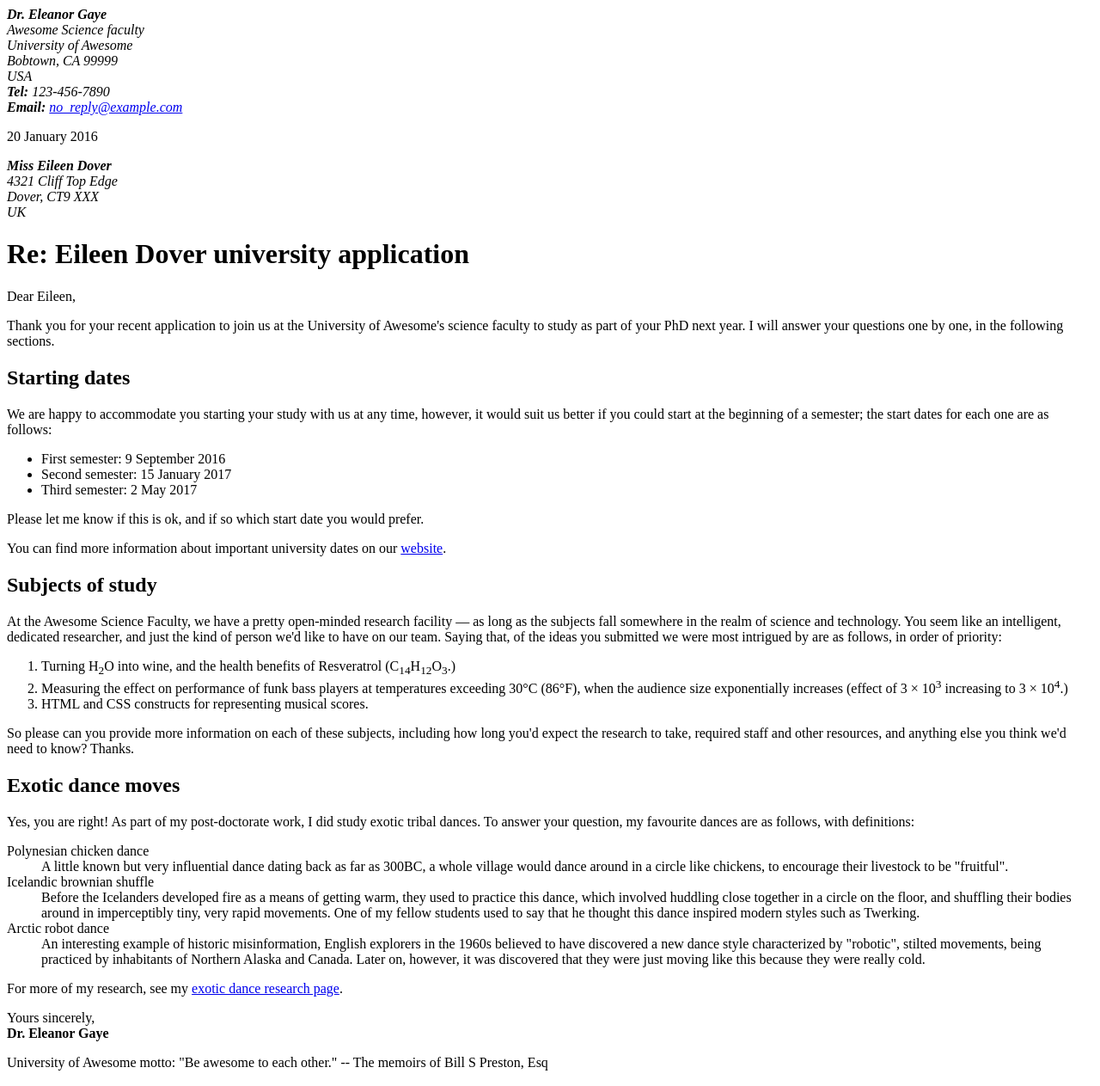
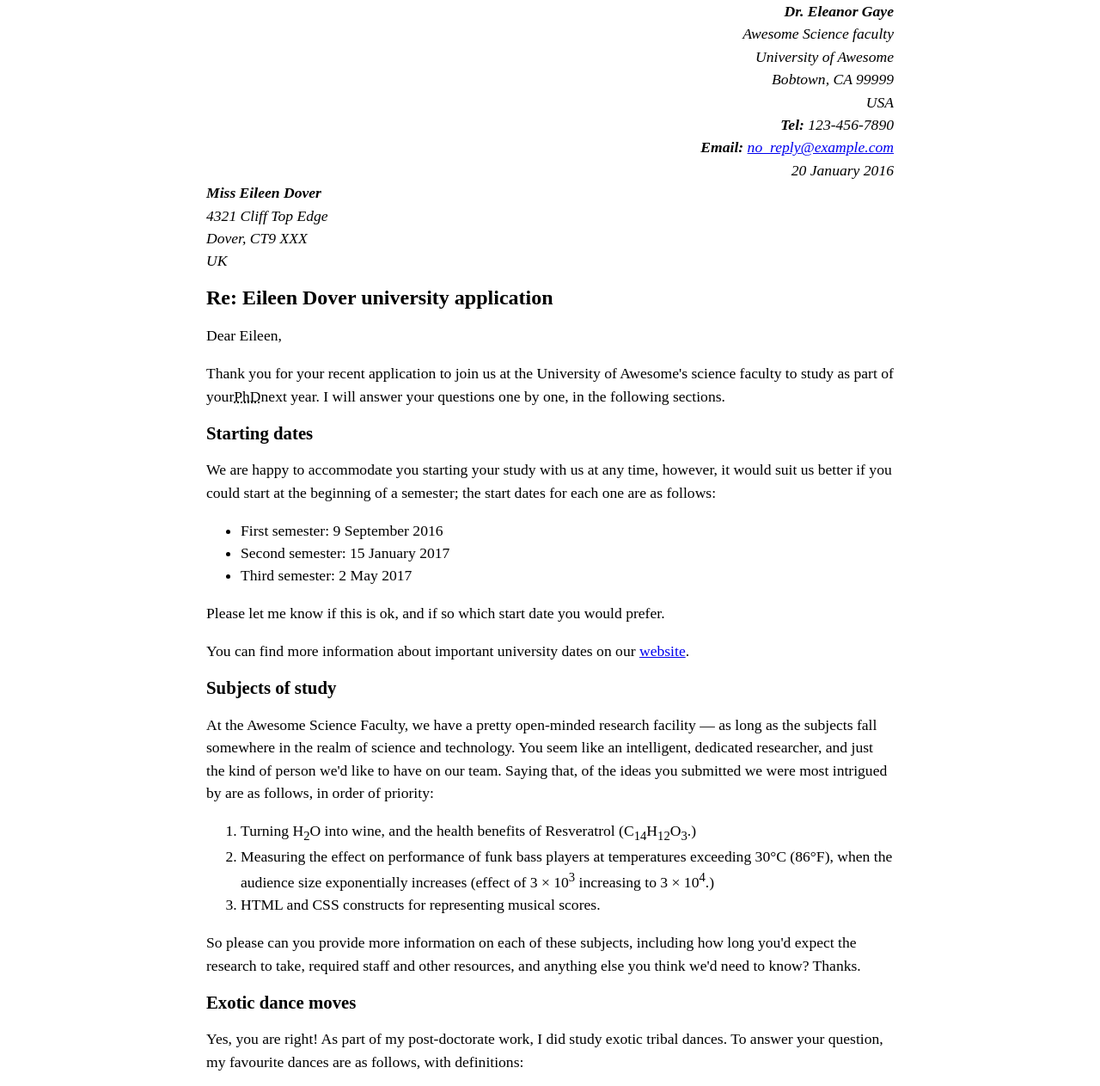
Before and after one commit to Suril1003/Suril1003.github.io, a plain HTML site: page PART 1/letterindex.html in a window 1280 px wide. Shown: the top 1263 px of the page at 86% size. Drawn offline with Linux system fonts and the light colour scheme.

Commit message:
added
added a css file

```diff
--- a/PART 1/letterindex.html
+++ b/PART 1/letterindex.html
@@ -3,24 +3,25 @@
 
 <head>
     <meta charset="utf-8">
-    <link href="css.txt", type="css/txt">
-    <style>
-        /* Embedded CSS styles go here */
-    </style>
+    <meta name="Suril" content="Dr.Eleanor Gaye">
+    <title></title>
+    <link rel="stylesheet" href="lab.css", type="text/css">
 </head>
 
 <body>
-    <address>
+    <address class="sender-column">
         <strong>Dr. Eleanor Gaye</strong><br>
         Awesome Science faculty<br>
         University of Awesome<br>
         Bobtown, CA 99999<br>
         USA<br>
         <strong>Tel:</strong> 123-456-7890<br>
-        <strong>Email:</strong> <a href="mailto:no_reply@example.com">no_reply@example.com</a>
+        <strong>Email:</strong> <a href="mailto:no_reply@example.com">no_reply@example.com</a><br>
+
+        20 January 2016
     </address>
 
-    <p>20 January 2016</p>
+
 
     <address>
         <strong>Miss Eileen Dover</strong><br>
@@ -34,7 +35,7 @@
     <p>Dear Eileen,</p>
 
     <p>Thank you for your recent application to join us at the University of Awesome's science faculty to study as part
-        of your PhD next year. I will answer your questions one by one, in the following sections.</p>
+        of your<abbr title="PhD">PhD</abbr>next year. I will answer your questions one by one, in the following sections.</p>
 
     <h2>Starting dates</h2>
 
@@ -94,7 +95,8 @@
     <p>For more of my research, see my <a href="exotic-dance-research">exotic dance research page</a>.</p>
 
     <p>Yours sincerely,<br>
-        <strong>Dr. Eleanor Gaye</strong></p>
+
+    Dr. Eleanor Gaye
 
     <p>University of Awesome motto: "Be awesome to each other." -- The memoirs of Bill S Preston, Esq</p>
 </body>
```
Also changed, not shown: PART 1/lab.css (renamed from PART 1/css.txt).
